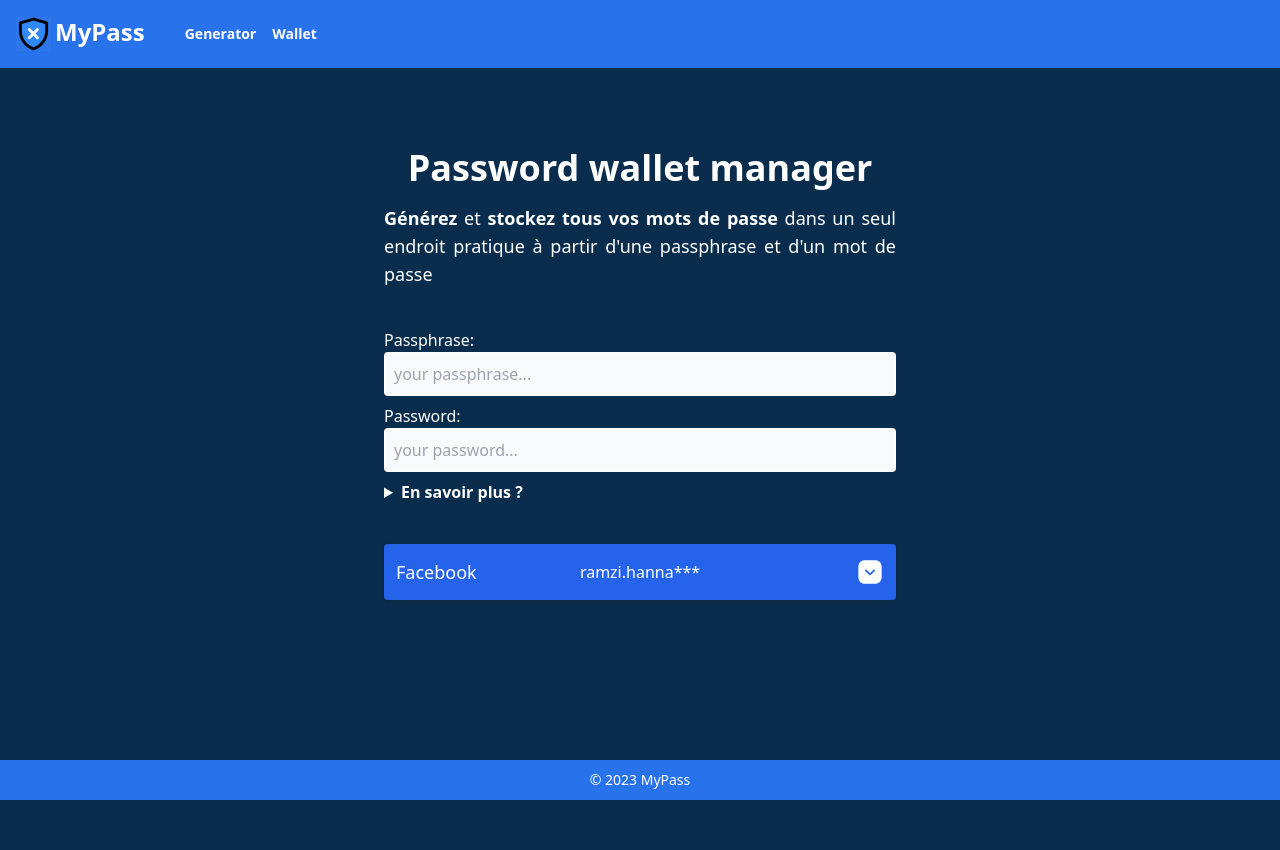
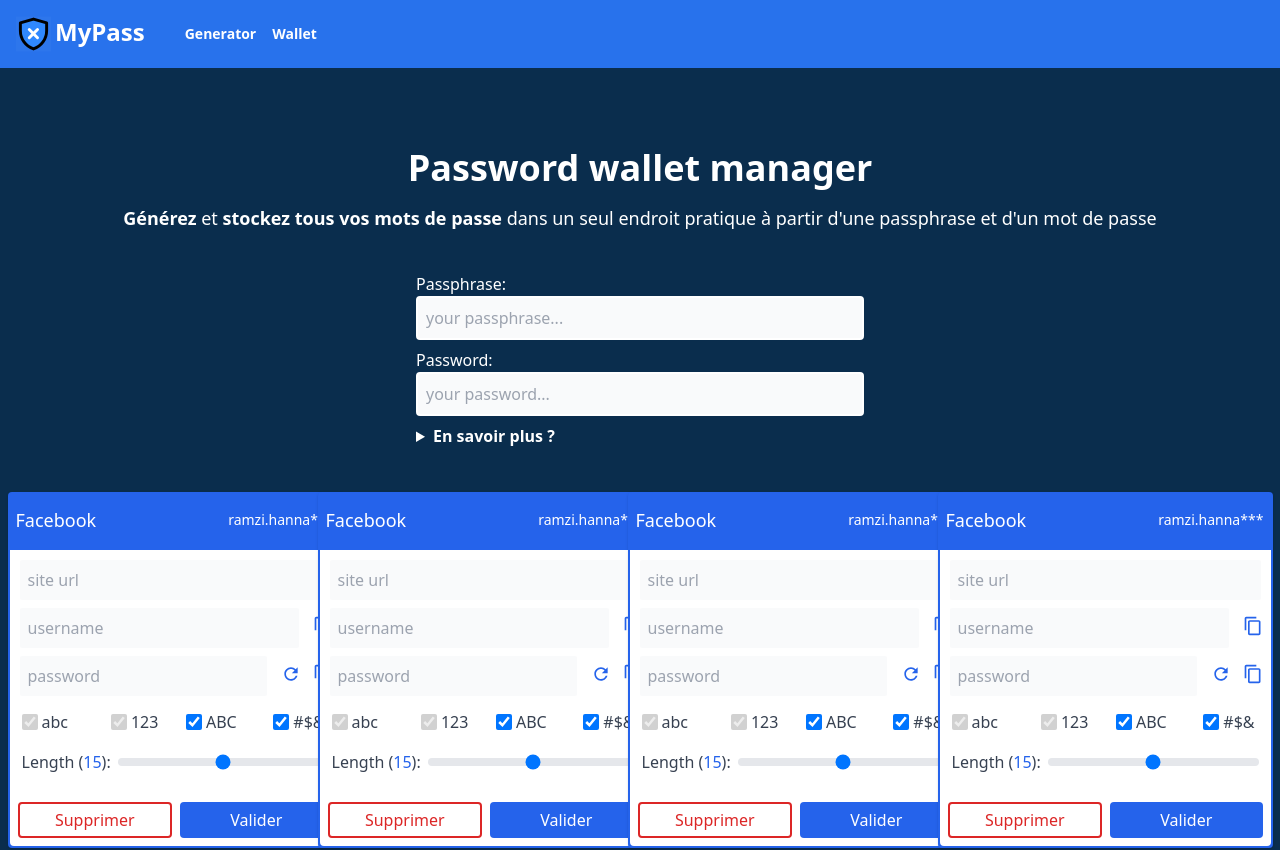
Before and after one commit to rhannachi/easy-remember-password, a Next.js app: page /wallet in a window 1280 px wide. Shown: the top 850 px of the page. Before the commit the page ends 800 px from the top, so only its background shows below. Built offline with nearby package versions, Linux system fonts and the light colour scheme.

Commit message:
Style - improvement card

```diff
--- a/src/app/layout.tsx
+++ b/src/app/layout.tsx
@@ -3,7 +3,7 @@ import type { Metadata } from "next"
 import "./globals.css"
 
 import Header from "@/components/Header"
-import Footer from "@/components/Footer"
+// import Footer from "@/components/Footer"
 
 export const metadata: Metadata = {
   title: "Easy to remember and generate your password",
@@ -23,10 +23,10 @@ export default function RootLayout({ children }: { children: ReactNode }) {
     <html lang="en">
       <body className="bg-[#0A2D4D]">
         <Header />
-        <main className="flex justify-center py-10 md:pt-10 lg:pt-20 px-5 md:px-44 lg:px-64 xl:px-96 ">
+        <main className="flex justify-center py-10 md:pt-10 lg:pt-20 px-5 ">
           <div className="container">{children}</div>
         </main>
-        <Footer />
+        {/* <Footer />*/}
       </body>
     </html>
   )
--- a/src/app/wallet/Card.tsx
+++ b/src/app/wallet/Card.tsx
@@ -5,47 +5,40 @@ import Input from "@/components/Input"
 import Checkbox from "@/components/Checkbox"
 import Range from "@/components/Range"
 import Button from "@/components/Button"
-import { useState } from "react"
 import clsx from "clsx"
 
-export default function Card() {
-  const [expanded, setExpanded] = useState(false)
-
+export default function Card({ className }: { className?: string }) {
   return (
-    <article className="shadow">
+    <article className={clsx("max-w-md shadow rounded bg-blue-600", className)}>
       {/** * Header ****/}
-      <header
-        className={clsx(
-          "flex flex-row items-center text-white h-14 p-3 bg-blue-600 justify-between h-10",
-          expanded ? "rounded-t" : "rounded",
-        )}
-      >
+      <header className={clsx("flex flex-row items-center text-white h-14 p-2 justify-between")}>
         <div className="basis-1/3 text-lg">Facebook</div>
-        <div className="basis-1/3 text-center ">ramzi.hanna***</div>
-        <div className="flex justify-end basis-1/3 text-end">
-          <ButtonIcon
-            name="close-open-card-button"
-            className={clsx(!expanded && "rotate-180")}
-            svg="arrowUp"
-            size="w-7 h-7"
-            onClick={() => {
-              setExpanded((prevState) => !prevState)
-            }}
-          />
-        </div>
+        <div className="basis-1/3 text-sm ">ramzi.hanna***</div>
+        {/* <div className="flex justify-end basis-1/3 text-end">*/}
+        {/*  <ButtonIcon*/}
+        {/*    name="close-open-card-button"*/}
+        {/*    className={clsx(!expanded && "rotate-180")}*/}
+        {/*    svg="arrowUp"*/}
+        {/*    size="w-7 h-7"*/}
+        {/*  />*/}
+        {/* </div>*/}
       </header>
       {/** * FORM ****/}
-      {expanded && (
-        <form className="flex flex-col p-3 rounded-b bg-white">
+      <form className="flex flex-col m-0.5 p-2 rounded-b bg-white">
         <Input placeholder="site url" name="site-url-input" className="" />
         <div className="flex flex-row">
-            <Input placeholder="username" name="username-input" className=" mt-1 mr-1" />
-            <ButtonIcon name="copy-username-button" className="ml-1" svg="copy" />
+          <Input placeholder="username" name="username-input" className=" mt-1 mr-2" />
+          <ButtonIcon name="copy-username-button" className="ml-1" svg="copy" size="w-5 h-5" />
         </div>
         <div className="flex flex-row">
           <Input placeholder="password" name="password-input" className="mt-1 mr-1" />
-            <ButtonIcon name="regenerate-password-button" className="mx-1" svg="regenerate" />
-            <ButtonIcon name="copy-password-button" className="ml-1" svg="copy" />
+          <ButtonIcon
+            name="regenerate-password-button"
+            className="mx-2"
+            svg="regenerate"
+            size="w-5 h-5"
+          />
+          <ButtonIcon name="copy-password-button" className="ml-1" svg="copy" size="w-5 h-5" />
         </div>
         {/** * CHECKBOX ****/}
         <div className="flex flex-row h-10 mt-1 mr-2">
@@ -105,7 +98,6 @@ export default function Card() {
           />
         </div>
       </form>
-      )}
     </article>
   )
 }
--- a/src/app/wallet/page.tsx
+++ b/src/app/wallet/page.tsx
@@ -13,7 +13,7 @@ const Card = dynamic(() => import("./Card"), {
 
 export default function Page() {
   return (
-    <section>
+    <section className="flex flex-col items-center">
       {/** * Header ****/}
       <header>
         <h1 className="text-white font-semibold text-center text-4xl ">Password wallet manager</h1>
@@ -23,7 +23,7 @@ export default function Page() {
         </h2>
       </header>
       {/** * Form ****/}
-      <section>
+      <section className="flex flex-col max-w-md w-full">
         <article className="mt-10">
           <Form />
         </article>
@@ -40,8 +40,12 @@ export default function Page() {
         </details>
       </section>
       {/** * Cards ****/}
-      <section className="mt-10">
-        <Card />
+      <section className="mt-10 justify-items-center grid grid-cols-1 md:grid-cols-2 lg:grid-cols-3 xl:grid-cols-4 ">
+        <Card className="m-1" />
+        <Card className="m-1" />
+        <Card className="m-1" />
+        <Card className="m-1" />
+        <Card className="m-1" />
       </section>
     </section>
   )
```
Lines whose indentation alone changed are shown as unchanged.
